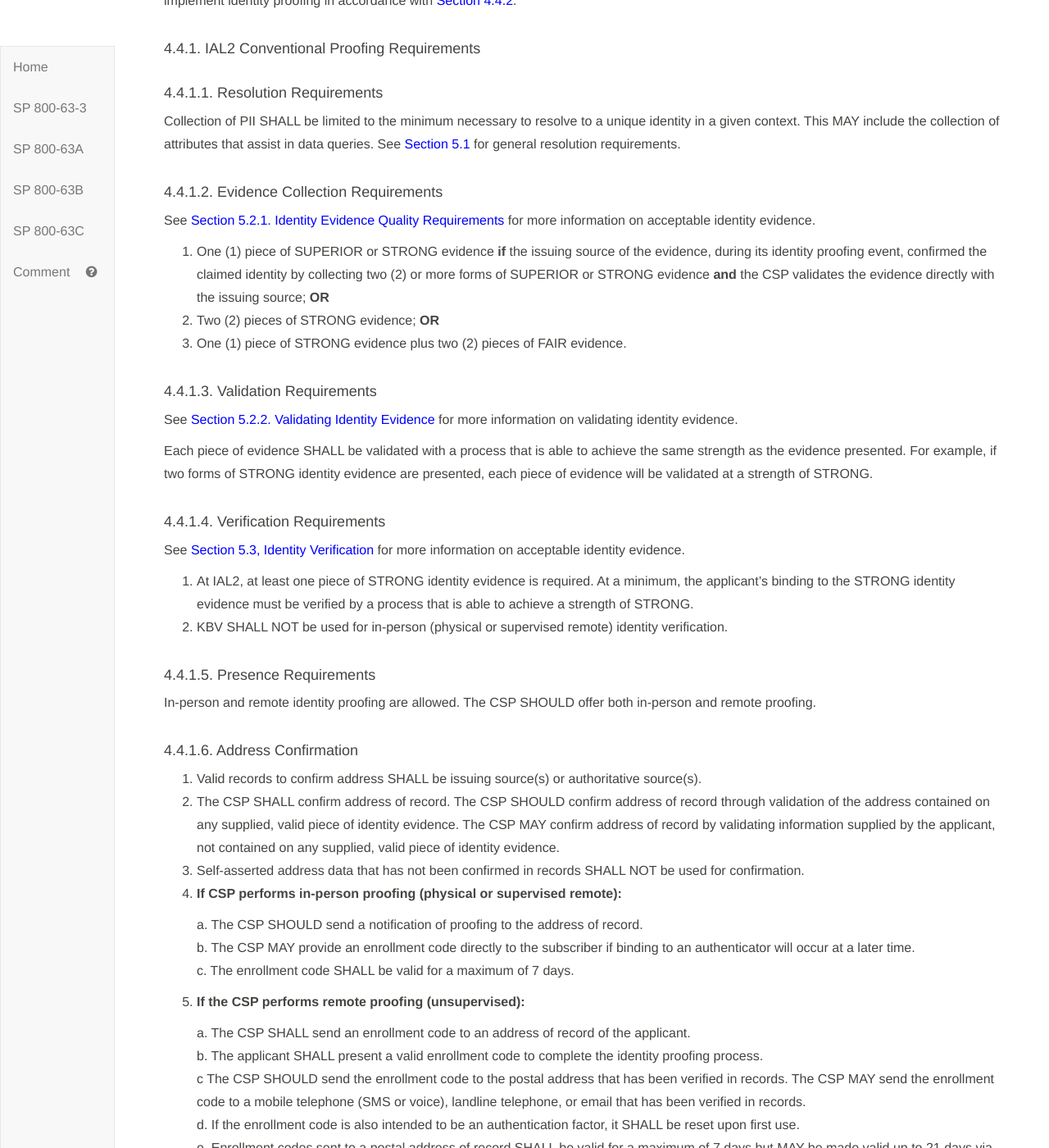
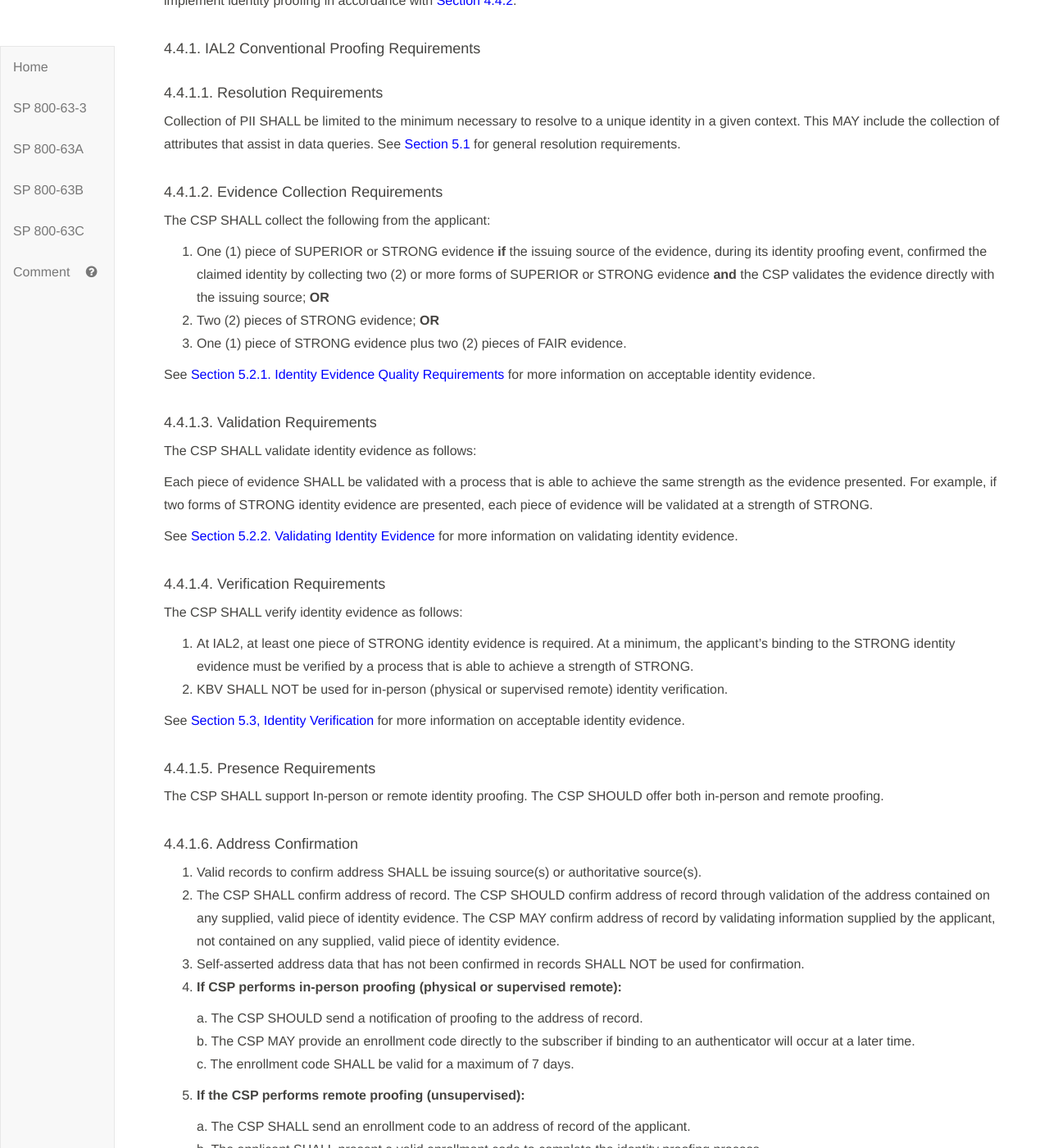
Before and after one commit to usnistgov/800-63-3, a Jekyll site: the page built from sp800-63a/sec4_ial.md, in a window 1280 px wide and 1400 px high, scrolled down 3772 px. Shown: the whole window at 82% size. Built offline with Jekyll 4.4.1, drawn with Linux system fonts in a browser that asks for light colours; our own code applies the rules of GitHub Pages for plain Markdown files; some of the changed text lies outside the part shown.

Commit message:
Closes #1464

```diff
--- a/sp800-63a/sec4_ial.md
+++ b/sp800-63a/sec4_ial.md
@@ -110,28 +110,34 @@ Collection of PII SHALL be limited to the minimum necessary to resolve to a uniq
 
 #### 4.4.1.2. Evidence Collection Requirements
 
-See [Section 5.2.1. Identity Evidence Quality Requirements](#evidence-quality) for more information on acceptable identity evidence.
+The CSP SHALL collect the following from the applicant:
 
 1. One (1) piece of SUPERIOR or STRONG evidence **if** the issuing source of the evidence, during its identity proofing event, confirmed the claimed identity by collecting two (2) or more forms of SUPERIOR or STRONG evidence **and** the CSP validates the evidence directly with the issuing source; **OR**
 2. Two (2) pieces of STRONG evidence; **OR**
 3. One (1) piece of STRONG evidence plus two (2) pieces of FAIR evidence.
 
+See [Section 5.2.1. Identity Evidence Quality Requirements](#evidence-quality) for more information on acceptable identity evidence.
+
 #### 4.4.1.3. Validation Requirements
+
+The CSP SHALL validate identity evidence as follows:
+
+Each piece of evidence SHALL be validated with a process that is able to achieve the same strength as the evidence presented. For example, if two forms of STRONG identity evidence are presented, each piece of evidence will be validated at a strength of STRONG.
 
 See [Section 5.2.2. Validating Identity Evidence](#evidence_validation) for more information on validating identity evidence.
 
-Each piece of evidence SHALL be validated with a process that is able to achieve the same strength as the evidence presented. For example, if two forms of STRONG identity evidence are presented, each piece of evidence will be validated at a strength of STRONG.
-
 #### 4.4.1.4. Verification Requirements
 
-See [Section 5.3, Identity Verification](#verify) for more information on acceptable identity evidence.
+The CSP SHALL verify identity evidence as follows:
 
 1. At IAL2, at least one piece of STRONG identity evidence is required. At a minimum, the applicant's binding to the STRONG identity evidence must be verified by a process that is able to achieve a strength of STRONG.
 2. KBV SHALL NOT be used for in-person (physical or supervised remote) identity verification.
 
+See [Section 5.3, Identity Verification](#verify) for more information on acceptable identity evidence.
+
 #### 4.4.1.5. Presence Requirements
 
-In-person and remote identity proofing are allowed. The CSP SHOULD offer both in-person and remote proofing.
+The CSP SHALL support In-person or remote identity proofing. The CSP SHOULD offer both in-person and remote proofing.
 
 #### <a name="4-4-1-6"></a> 4.4.1.6. Address Confirmation
 
@@ -178,28 +184,34 @@ Collection of PII SHALL be limited to the minimum necessary to resolve to a uniq
 
 #### 4.5.2. Evidence Collection Requirements
 
-See [Section 5.2.1. Identity Evidence Quality Requirements](#evidence-quality) for more information on acceptable identity evidence.
+The CSP SHALL collect the following from the applicant:
 
 1. Two (2) pieces of SUPERIOR evidence; **OR**
 2. One (1) piece of SUPERIOR evidence and one (1) piece of STRONG evidence **if** the issuing source of the STRONG evidence, during its identity proofing event, confirmed the claimed identity by collecting two (2) or more forms of SUPERIOR or STRONG evidence **and** the CSP validates the evidence directly with the issuing source; **OR**
 3. Two (2) pieces of STRONG evidence plus one (1) piece of FAIR evidence.
 
+See [Section 5.2.1. Identity Evidence Quality Requirements](#evidence-quality) for more information on acceptable identity evidence.
+
 #### 4.5.3. Validation Requirements
+
+The CSP SHALL validate identity evidence as follows:
+
+Each piece of evidence must be validated with a process that is able to achieve the same strength as the evidence presented. For example, if two forms of STRONG identity evidence are presented, each evidence will be validated at a strength of STRONG.
 
 See [Section 5.2.2. Validating Identity Evidence](#evidence_validation) for more information on validating identity evidence
 
-Each piece of evidence must be validated with a process that is able to achieve the same strength as the evidence presented. For example, if two forms of STRONG identity evidence are presented, each evidence will be validated at a strength of STRONG.
-
 #### 4.5.4. Verification Requirements
 
-See [Section 5.3, Identity Verification](#verify) for more information on acceptable identity evidence.
+The CSP SHALL verify identity evidence as follows:
 
 1. At IAL3, when SUPERIOR identity evidence is collected, the applicant's binding to the SUPERIOR identity evidence must be verified by a process that is able to achieve a strength of SUPERIOR. If the CSP only collects two pieces of STRONG identity evidence, the applicant's binding to *both* pieces of STRONG identity evidence must be verified by a process that is able to achieve a strength of STRONG.
 2. KBV SHALL NOT be used for in-person (physical or supervised remote) identity verification.
 
+See [Section 5.3, Identity Verification](#verify) for more information on acceptable identity evidence.
+
 #### 4.5.5. Presence Requirements
 
-All identity proofing steps SHALL be performed in person. See [Section 5.3.3](#vip) for more details.
+The CSP SHALL perform all identity proofing steps with the applicant in-person. See [Section 5.3.3](#vip) for more details.
 
 Unsupervised remote proofing SHALL NOT be allowed.
 
```
